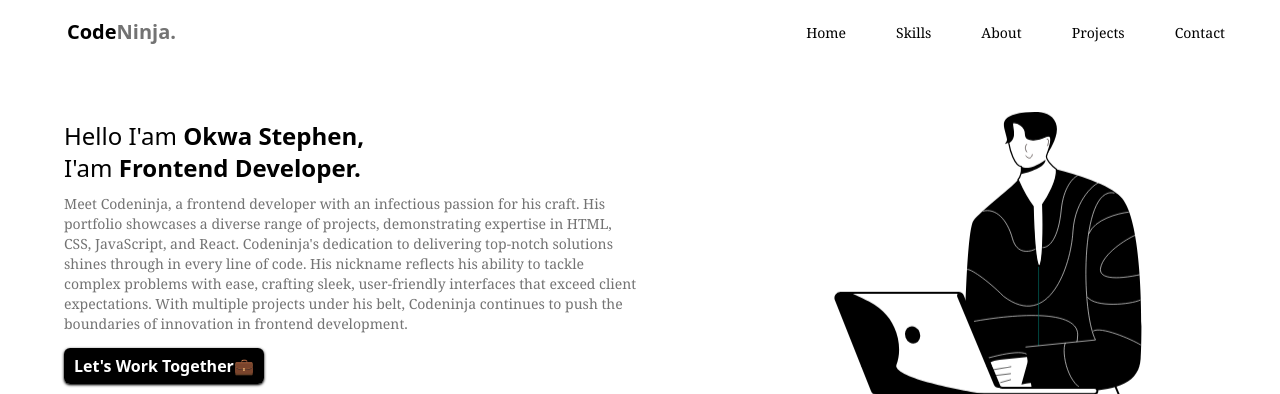
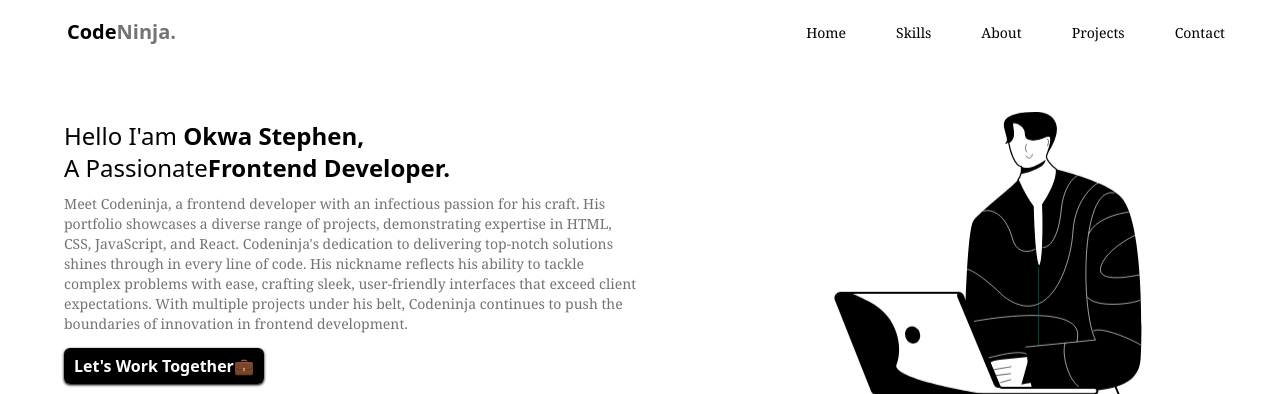
Before and after one commit to CodeNinjaStephen/resume, a website: page index.html in a window 1280 px wide. Shown: the top 394 px of the page. Drawn offline with nearby package versions, Linux system fonts and the light colour scheme.

Commit message:
Update index.html

```diff
--- a/index.html
+++ b/index.html
@@ -111,7 +111,7 @@
               class="capitalize text-black text-2xl"
             >
               hello i'am <span class="font-bold">Okwa Stephen,</span><br />
-              I'am <span class="font-bold">Frontend Developer.</span>
+              A passionate<span class="font-bold">Frontend Developer.</span>
 
             </p>
             <p
```
